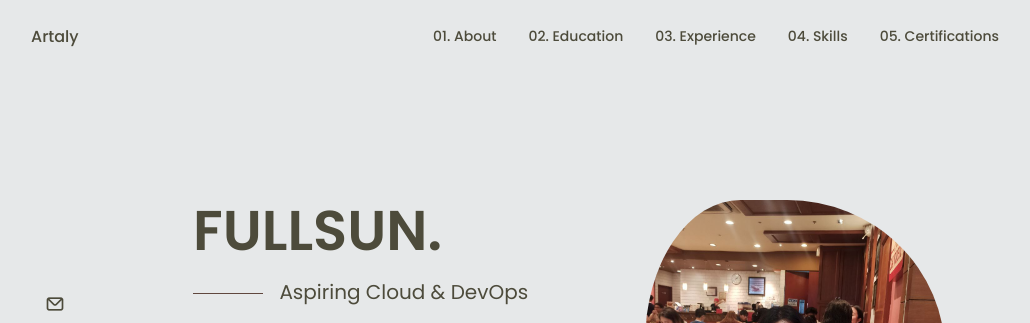
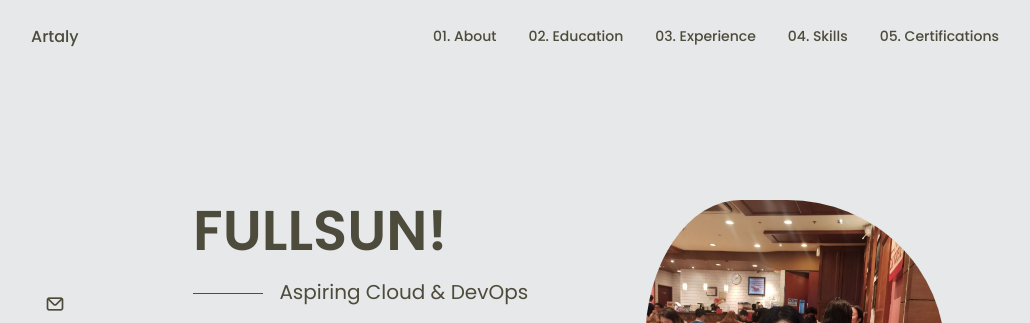
Before and after one commit to artaly/artaly-crc, a React (Create React App) app in the folder aws-sam/resume-site/: page / in a window 1280 px wide. Shown: the top 323 px of the page, without its empty margins (125-1155 px from the left). Built offline with nearby package versions, Linux system fonts and the light colour scheme; no server answers.

Commit message:
TRY AGAIN

```diff
--- a/aws-sam/resume-site/src/components/home/Data.jsx
+++ b/aws-sam/resume-site/src/components/home/Data.jsx
@@ -3,7 +3,7 @@ import React from 'react'
 const Data = () => {
   return (
     <div className='home__data'>
-        <h1 className='home__title'>FULLSUN.</h1>
+        <h1 className='home__title'>FULLSUN!</h1>
         <h3 className='home__subtitle'>Aspiring Cloud & DevOps</h3>
         <p className='home__description'>A college senior based in the Phillipines with strong interest in cloud computing and DevOps culture.</p>
         <a href="mailto:villalonalycahgmail.com" target="_blank" rel="noopener" title="EMAIL" className='button button--flex'>
```
